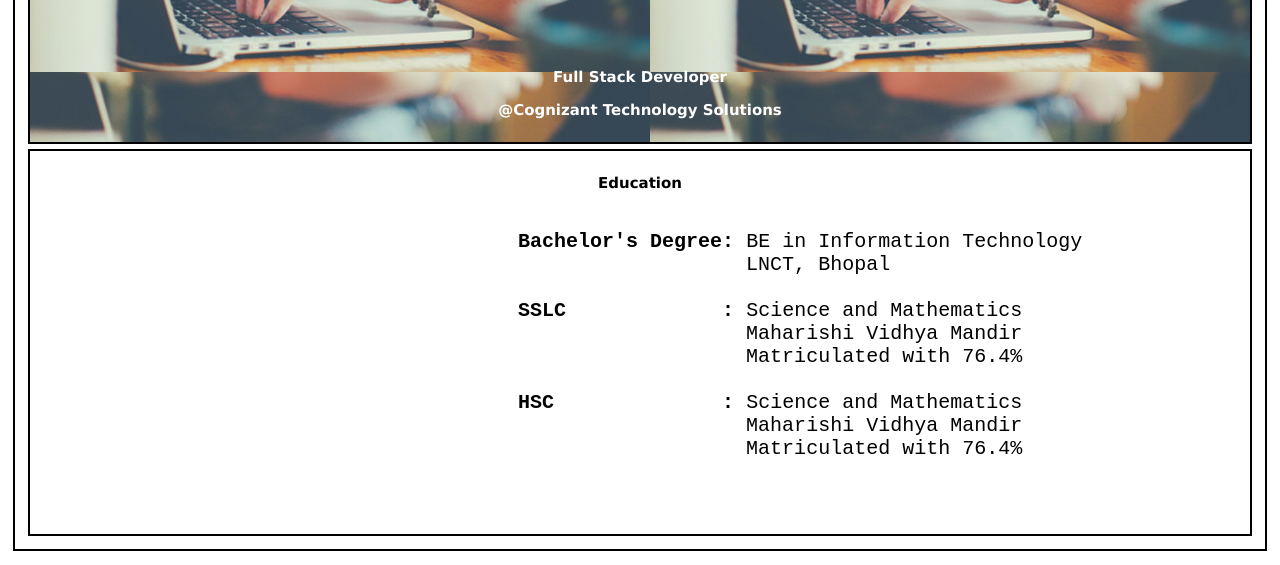
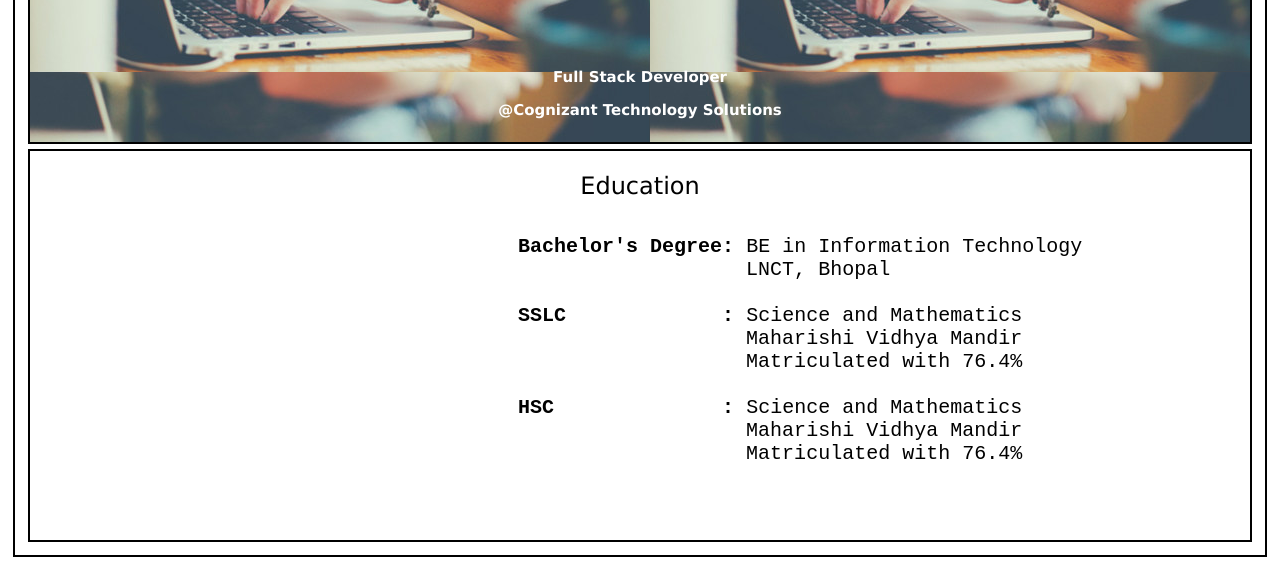
Before and after one commit to kajolsisodiya89/kajolsisodiya89.github.io, a plain HTML site: page education.html in a window 1280 px wide. Shown: the part 373-938 px from the top of the page. Drawn offline with Linux system fonts and the light colour scheme.

Commit message:
Update education.html

```diff
--- a/education.html
+++ b/education.html
@@ -42,7 +42,7 @@ nav ul li {display:inline; margin:5px;}
 
 
 		<article>
-			<center><h1> Education</h1></center>
+			<center><p><font size="+2"> Education</p></center></font>
 					<pre><p> <font size="+2">
 					<b>Bachelor's Degree:</b> BE in Information Technology
 					                   LNCT, Bhopal
```
